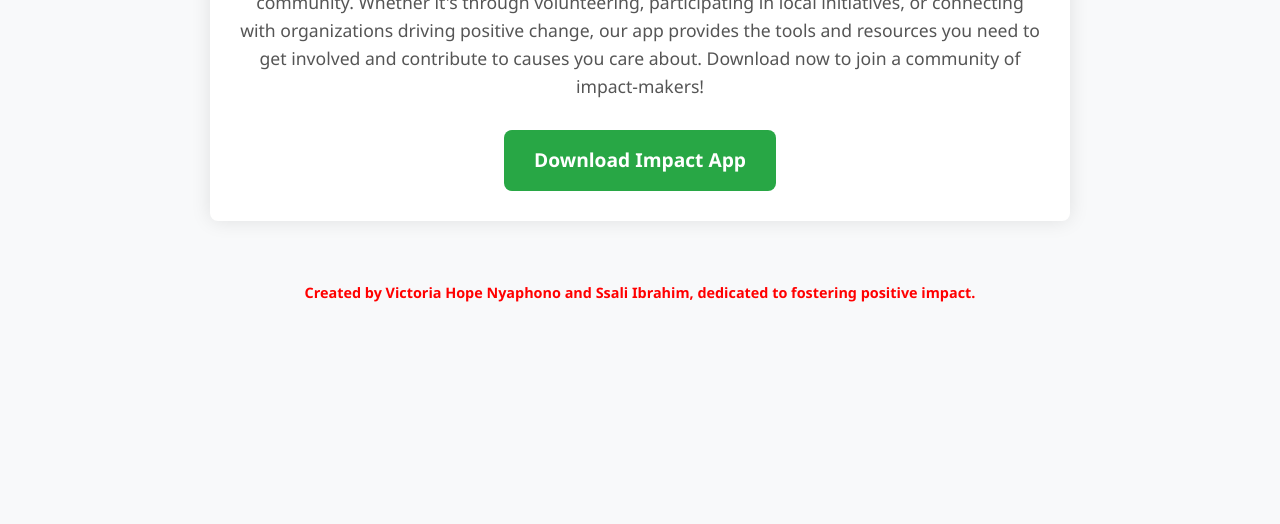
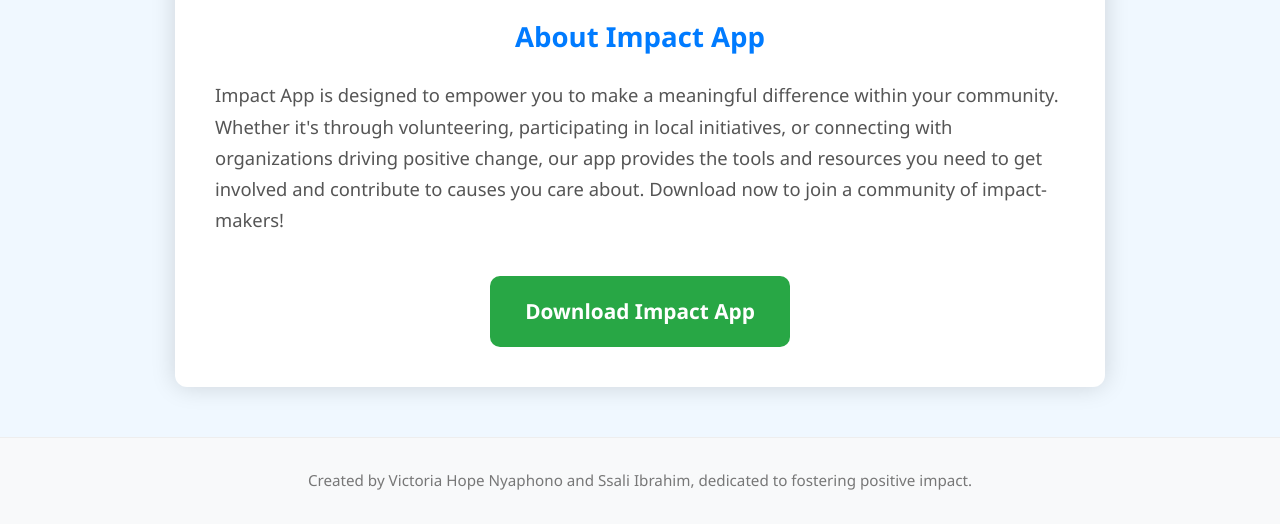
Before and after one commit to Sharpibrahim/get, a plain HTML site: page index.html in a window 1280 px wide. Shown: the part 622-1146 px from the top of the page. Before the commit the page ends 946 px from the top, so only its background shows below. Drawn offline with Linux system fonts and the light colour scheme.

Commit message:
Update index.html

```diff
--- a/index.html
+++ b/index.html
@@ -6,63 +6,74 @@
     <title>Impact App - Your Gateway to Making a Difference</title>
     <style>
         body {
-            font-family: 'Segoe UI', Tahoma, Geneva, Verdana, sans-serif; /* More professional font */
+            font-family: 'Segoe UI', Tahoma, Geneva, Verdana, sans-serif;
             margin: 0;
             padding: 0;
-            background-color: #f8f9fa; /* Light and clean background */
-            color: #333; /* Darker text for better readability */
-            line-height: 1.6;
+            background-color: #f0f8ff; /* Light blue background for a softer look */
+            color: #333;
+            line-height: 1.7; /* Slightly increased line height for better readability */
             display: flex;
             flex-direction: column;
             align-items: center;
             min-height: 100vh;
         }
         header {
-            background-color: #007bff; /* Professional blue */
+            background-color: #007bff;
             color: white;
-            padding: 40px 0;
+            padding: 50px 0; /* Increased padding for more visual space */
             text-align: center;
-            margin-bottom: 30px;
+            margin-bottom: 40px; /* Increased margin for separation */
             width: 100%;
         }
         header h1 {
-            font-size: 2.5em;
-            margin-bottom: 10px;
+            font-size: 3em; /* Larger heading for better visibility */
+            margin-bottom: 15px;
+            font-weight: bold; /* Make the heading stand out */
+        }
+        header p {
+            font-size: 1.2em; /* Slightly larger subheading */
+            color: #e0f7fa; /* Lighter text for contrast */
         }
         main {
-            padding: 30px;
-            background-color: white;
-            border-radius: 8px;
-            box-shadow: 0 0 20px rgba(0, 0, 0, 0.1);
+            padding: 40px;
+            background-color: #fff; /* White container background */
+            border-radius: 12px; /* More rounded corners */
+            box-shadow: 0 0 25px rgba(0, 0, 0, 0.15); /* More pronounced shadow */
             text-align: center;
-            max-width: 800px;
-            width: 90%;
+            max-width: 850px; /* Slightly wider container */
+            width: 95%;
         }
         .logo-link {
             display: block;
-            margin-bottom: 20px;
+            margin-bottom: 30px;
         }
         .logo {
             width: 100%;
-            max-width: 300px; /* Constrain logo size */
+            max-width: 350px; /* Slightly larger max width for the logo */
             height: auto;
-            border-radius: 8px; /* Slightly rounded corners for the logo */
-            object-fit: cover; /* To maintain aspect ratio and cover the space */
-            max-height: 350px; /* Match the original height */
+            border-radius: 12px;
+            object-fit: contain;
+            max-height: 400px; /* Slightly larger max height for the logo */
         }
         .app-summary {
-            font-size: 1.1em;
+            font-size: 1.15em; /* Slightly larger summary text */
             color: #555;
-            margin-bottom: 30px;
+            margin-bottom: 40px;
+            text-align: left; /* Align summary text to the left for better reading flow */
+        }
+        .app-summary h2 {
+            color: #007bff; /* Highlight the section title */
+            margin-bottom: 15px;
+            text-align: center; /* Center the "About Impact App" heading */
         }
         .download-button {
             display: inline-block;
-            background-color: #28a745; /* Professional green */
+            background-color: #28a745;
             color: white;
-            padding: 15px 30px;
+            padding: 18px 35px; /* Larger button */
             text-decoration: none;
-            border-radius: 8px;
-            font-size: 1.2em;
+            border-radius: 10px; /* More rounded button */
+            font-size: 1.3em; /* Larger font size for the button */
             font-weight: bold;
             transition: background-color 0.3s ease;
         }
@@ -70,12 +81,14 @@
             background-color: #1e7e34;
         }
         footer {
-            margin-top: 40px;
-            padding: 20px 0;
+            margin-top: 50px;
+            padding: 30px 0;
             text-align: center;
             color: #777;
-            font-size: 0.9em;
+            font-size: 0.95em;
             width: 100%;
+            background-color: #f8f9fa; /* Light background for the footer */
+            border-top: 1px solid #eee; /* Subtle top border */
         }
     </style>
 </head>
@@ -87,11 +100,11 @@
 
     <main>
         <a href="https://drive.google.com/file/d/1D9N0VFe7VuV2sXwkNWnJfVBintmbRlZ4/view?usp=sharing" class="logo-link">
-            <img src="logo.PNG" alt="Impact App Logo" class="logo" style="object-fit: contain; max-height: 350px;">
+            <img src="logo.PNG" alt="Impact App Logo" class="logo" style="object-fit: contain; max-height: 400px;">
         </a>
 
         <div class="app-summary">
-            <h2>About Impact App</h2>
+            <h2 style="text-align: center;">About Impact App</h2>
             <p>Impact App is designed to empower you to make a meaningful difference within your community. Whether it's through volunteering, participating in local initiatives, or connecting with organizations driving positive change, our app provides the tools and resources you need to get involved and contribute to causes you care about. Download now to join a community of impact-makers!</p>
         </div>
 
@@ -100,10 +113,8 @@
         </a>
     </main>
 
-    <footer style="color: red;">
-        <b>
+    <footer>
         Created by Victoria Hope Nyaphono and Ssali Ibrahim, dedicated to fostering positive impact.
-    </b>
     </footer>
 </body>
 </html>
```
